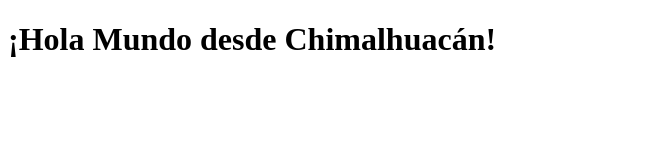
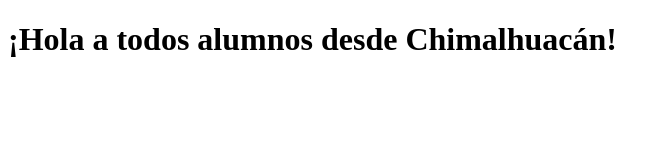
Before and after one commit to Rosy202552/mi-primer-repositorio, a plain HTML site: page index.html in a window 1280 px wide. Shown: the whole page, without its empty margins (0-667 px from the left). Drawn offline with Linux system fonts and the light colour scheme.

```diff
--- a/index.html
+++ b/index.html
@@ -4,6 +4,6 @@
     <title>Mi Primer Proyecto</title>
   </head>
   <body>
-    <h1>¡Hola Mundo desde Chimalhuacán!</h1>
+    <h1>¡Hola a todos alumnos desde Chimalhuacán!</h1>
   </body>
 </html>
```
